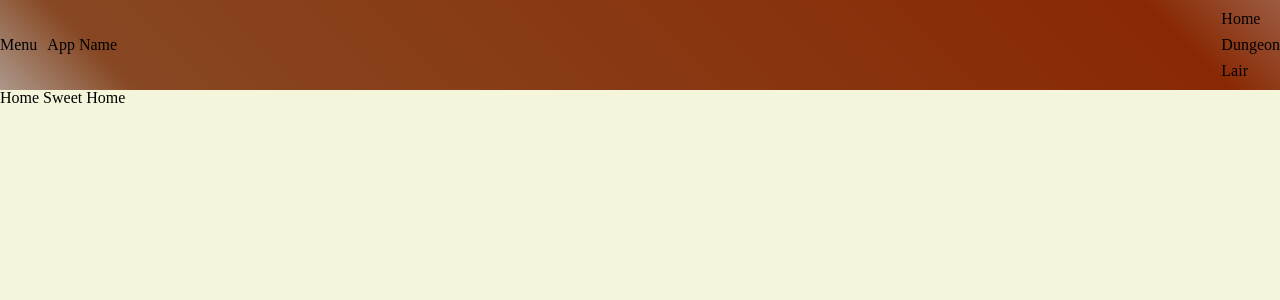
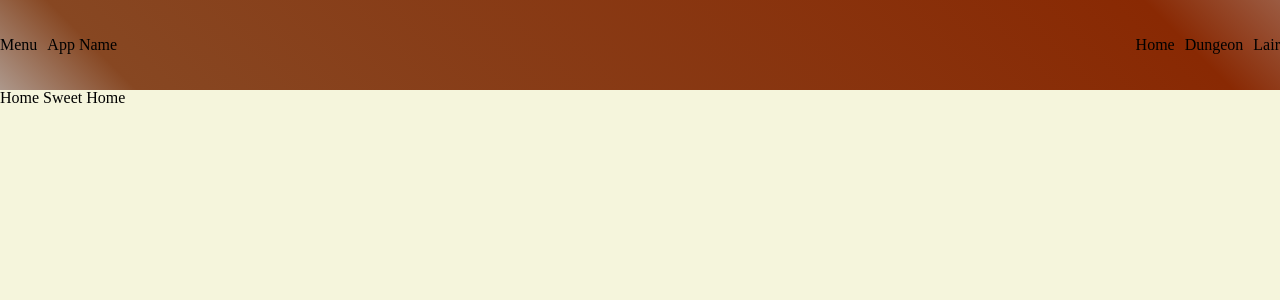
Before and after one commit to belliott15/adv-react-template, a React app: page / in a window 1280 px wide. Shown: the top 300 px of the page. Built offline with nearby package versions, Linux system fonts and the light colour scheme.

Commit message:
added styling to navigation as well as created media query

```diff
--- a/src/components/Page/Header/Navigation.css
+++ b/src/components/Page/Header/Navigation.css
@@ -3,6 +3,10 @@
     flex-direction: column;
     gap: 10px;
     align-items: flex-start;
+
+    @media (min-width: 750px) {
+    flex-direction: row;
+}
 }
 
 a {
```
